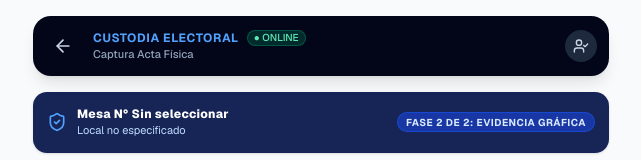
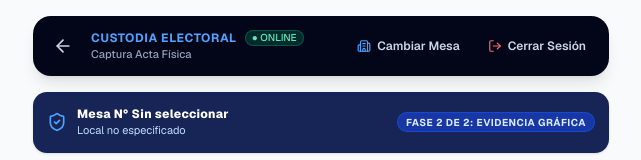
Before and after one commit to Laszlo-Caballero/front-sp, a Next.js app: page /imagenes in a window 1280 px wide. Shown: the top 160 px of the page, without its empty margins (319-960 px from the left). Built offline with nearby package versions, Linux system fonts and the light colour scheme; no server answers.

Commit message:
feat: agregar botones de cerrar sesión y cambiar mesa en el formulario de imágenes

```diff
--- a/src/modules/imagenes/components/ImagenesForm/ImagenesForm.tsx
+++ b/src/modules/imagenes/components/ImagenesForm/ImagenesForm.tsx
@@ -11,7 +11,6 @@ import { Checkbox } from "@/components/ui/checkbox";
 import { Skeleton } from "@/components/ui/skeleton";
 import {
   ArrowLeft,
-  UserCheck,
   ShieldCheck,
   Camera,
   Upload,
@@ -19,6 +18,7 @@ import {
   Trash2,
   ListRestart,
   Building2,
+  LogOut,
 } from "lucide-react";
 
 export interface ImagenesFormProps {
@@ -44,6 +44,8 @@ export function ImagenesForm({ initialActas }: ImagenesFormProps) {
     isLoadingInitial,
     isSubmitting,
     onSubmit,
+    logout,
+    handleCambiarMesa,
   } = useImagenesForm(initialActas);
 
   const mesaNumero = selectedMesa?.Numero_Mesa || user?.mesa?.Numero_Mesa || "Sin seleccionar";
@@ -59,9 +61,8 @@ export function ImagenesForm({ initialActas }: ImagenesFormProps) {
 
   return (
     <div className="w-full max-w-xl mx-auto flex flex-col gap-4 pb-24">
-      {/* Top Header Bar */}
       <header className="bg-slate-950 text-white rounded-2xl p-3 shadow-lg flex items-center justify-between sticky top-2 z-20">
-        <div className="flex items-center gap-3">
+        <div className="flex items-center gap-2.5">
           <Link href="/">
             <Button variant="ghost" size="icon" className="size-9 rounded-xl text-slate-300 hover:text-white hover:bg-slate-800">
               <ArrowLeft className="size-5" />
@@ -78,12 +79,31 @@ export function ImagenesForm({ initialActas }: ImagenesFormProps) {
           </div>
         </div>
 
-        <div className="size-8 rounded-full bg-slate-800 flex items-center justify-center text-slate-300">
-          <UserCheck className="size-4" />
+        <div className="flex items-center gap-1.5">
+          <Button
+            type="button"
+            variant="ghost"
+            size="sm"
+            onClick={handleCambiarMesa}
+            className="text-slate-300 hover:text-white hover:bg-slate-800 gap-1.5 rounded-xl text-xs font-semibold px-2.5 h-8"
+          >
+            <Building2 className="size-3.5 text-blue-400" />
+            <span className="hidden sm:inline">Cambiar Mesa</span>
+          </Button>
+
+          <Button
+            type="button"
+            variant="ghost"
+            size="sm"
+            onClick={logout}
+            className="text-slate-300 hover:text-white hover:bg-slate-800 gap-1.5 rounded-xl text-xs font-semibold px-2.5 h-8"
+          >
+            <LogOut className="size-3.5 text-red-400" />
+            <span className="hidden sm:inline">Cerrar Sesión</span>
+          </Button>
         </div>
       </header>
 
-      {/* Subheader info card */}
       <div className="bg-blue-950 text-white rounded-xl p-3.5 flex items-center justify-between shadow-sm">
         <div className="flex items-center gap-2.5">
           <ShieldCheck className="size-5 text-blue-400 shrink-0" />
@@ -97,7 +117,6 @@ export function ImagenesForm({ initialActas }: ImagenesFormProps) {
         </Badge>
       </div>
 
-      {/* Title Header */}
       <div className="flex items-start gap-3 px-1">
         <div className="size-11 rounded-2xl bg-slate-900 text-white flex items-center justify-center shrink-0 shadow-md">
           <Building2 className="size-6 text-blue-400" />
@@ -112,7 +131,6 @@ export function ImagenesForm({ initialActas }: ImagenesFormProps) {
         </div>
       </div>
 
-      {/* Guide notice */}
       <div className="bg-blue-50/80 border border-blue-100 rounded-2xl p-4 flex items-start gap-3">
         <div className="size-8 rounded-xl bg-blue-600 text-white flex items-center justify-center shrink-0 mt-0.5">
           <ShieldCheck className="size-5" />
@@ -125,7 +143,6 @@ export function ImagenesForm({ initialActas }: ImagenesFormProps) {
         </div>
       </div>
 
-      {/* Main Preview Container */}
       <Card className="border-slate-200/90 shadow-md rounded-2xl bg-slate-900 text-white overflow-hidden relative min-h-[300px]">
         {isLoadingInitial ? (
           <div className="p-8 flex flex-col items-center justify-center gap-3 min-h-[300px]">
@@ -134,13 +151,11 @@ export function ImagenesForm({ initialActas }: ImagenesFormProps) {
           </div>
         ) : activeImagen ? (
           <div className="relative w-full h-[340px] flex items-center justify-center bg-slate-950">
-            {/* eslint-disable-next-html-element-suppression */}
             <img
               src={activeImagen.previewUrl}
               alt="Preview Acta"
               className="w-full h-full object-contain"
             />
-            {/* Overlay indicators */}
             <div className="absolute top-3 left-3 bg-slate-900/80 backdrop-blur-md px-3 py-1 rounded-full text-white text-[11px] font-bold border border-slate-700/60 flex items-center gap-1.5">
               <Camera className="size-3.5 text-blue-400" />
               <span>
@@ -178,7 +193,6 @@ export function ImagenesForm({ initialActas }: ImagenesFormProps) {
         )}
       </Card>
 
-      {/* Thumbnails Strip */}
       <div className="flex flex-col gap-2">
         <div className="flex items-center justify-between px-1">
           <span className="text-xs font-bold text-slate-900">
@@ -231,7 +245,6 @@ export function ImagenesForm({ initialActas }: ImagenesFormProps) {
         ) : null}
       </div>
 
-      {/* Hidden inputs for File and Camera */}
       <input
         type="file"
         ref={fileInputRef}
@@ -249,7 +262,6 @@ export function ImagenesForm({ initialActas }: ImagenesFormProps) {
         className="hidden"
       />
 
-      {/* Action Buttons for Gallery / Camera */}
       <div className="grid grid-cols-2 gap-3">
         <Button
           type="button"
@@ -273,7 +285,6 @@ export function ImagenesForm({ initialActas }: ImagenesFormProps) {
       </div>
 
       <form onSubmit={onSubmit} className="flex flex-col gap-4">
-        {/* Declaración Jurada */}
         <Card className="border-slate-200/90 shadow-xs rounded-2xl bg-white">
           <CardContent className="p-4 flex items-start gap-3">
             <Checkbox
@@ -293,7 +304,6 @@ export function ImagenesForm({ initialActas }: ImagenesFormProps) {
           </CardContent>
         </Card>
 
-        {/* Action Buttons */}
         <div className="flex flex-col gap-2.5">
           <Button
             type="submit"
--- a/src/modules/imagenes/hooks/useImagenesForm.ts
+++ b/src/modules/imagenes/hooks/useImagenesForm.ts
@@ -12,7 +12,7 @@ import { EvidenciaImagenItem, TransmitirActaErrorResponse, ActaImagenExistente }
 import { useAuth } from "@/modules/auth";
 
 export function useImagenesForm(initialActas?: ActaImagenExistente[]) {
-  const { user, token, selectedMesa, nroMesa } = useAuth();
+  const { user, token, selectedMesa, nroMesa, logout, clearMesaSelected } = useAuth();
   const router = useRouter();
   const [imagenes, setImagenes] = useState<EvidenciaImagenItem[]>([]);
   const [selectedImageIndex, setSelectedImageIndex] = useState<number>(0);
@@ -20,7 +20,7 @@ export function useImagenesForm(initialActas?: ActaImagenExistente[]) {
   const [isSubmitting, setIsSubmitting] = useState<boolean>(false);
 
   const form = useForm<ImagenesFormValues>({
-    resolver: zodResolver(imagenesSchema) as any,
+    resolver: zodResolver(imagenesSchema),
     defaultValues: {
       declaracionJurada: false,
     },
@@ -63,7 +63,6 @@ export function useImagenesForm(initialActas?: ActaImagenExistente[]) {
           setImagenes(items);
         }
       } catch {
-        // Silencioso en caso de no contar con actas previas
       } finally {
         setIsLoadingInitial(false);
       }
@@ -136,7 +135,7 @@ export function useImagenesForm(initialActas?: ActaImagenExistente[]) {
       });
 
       router.push("/");
-    } catch (error: unknown) {
+    } catch (error) {
       if (axios.isAxiosError(error) && error.response?.data) {
         const errorData = error.response.data as TransmitirActaErrorResponse;
         const errorMessage = errorData.message || "Error al transmitir las imágenes del acta.";
@@ -153,6 +152,11 @@ export function useImagenesForm(initialActas?: ActaImagenExistente[]) {
     }
   });
 
+  const handleCambiarMesa = () => {
+    clearMesaSelected();
+    router.push("/");
+  };
+
   return {
     form,
     user,
@@ -168,5 +172,7 @@ export function useImagenesForm(initialActas?: ActaImagenExistente[]) {
     isLoadingInitial,
     isSubmitting,
     onSubmit,
+    logout,
+    handleCambiarMesa,
   };
 }
```
